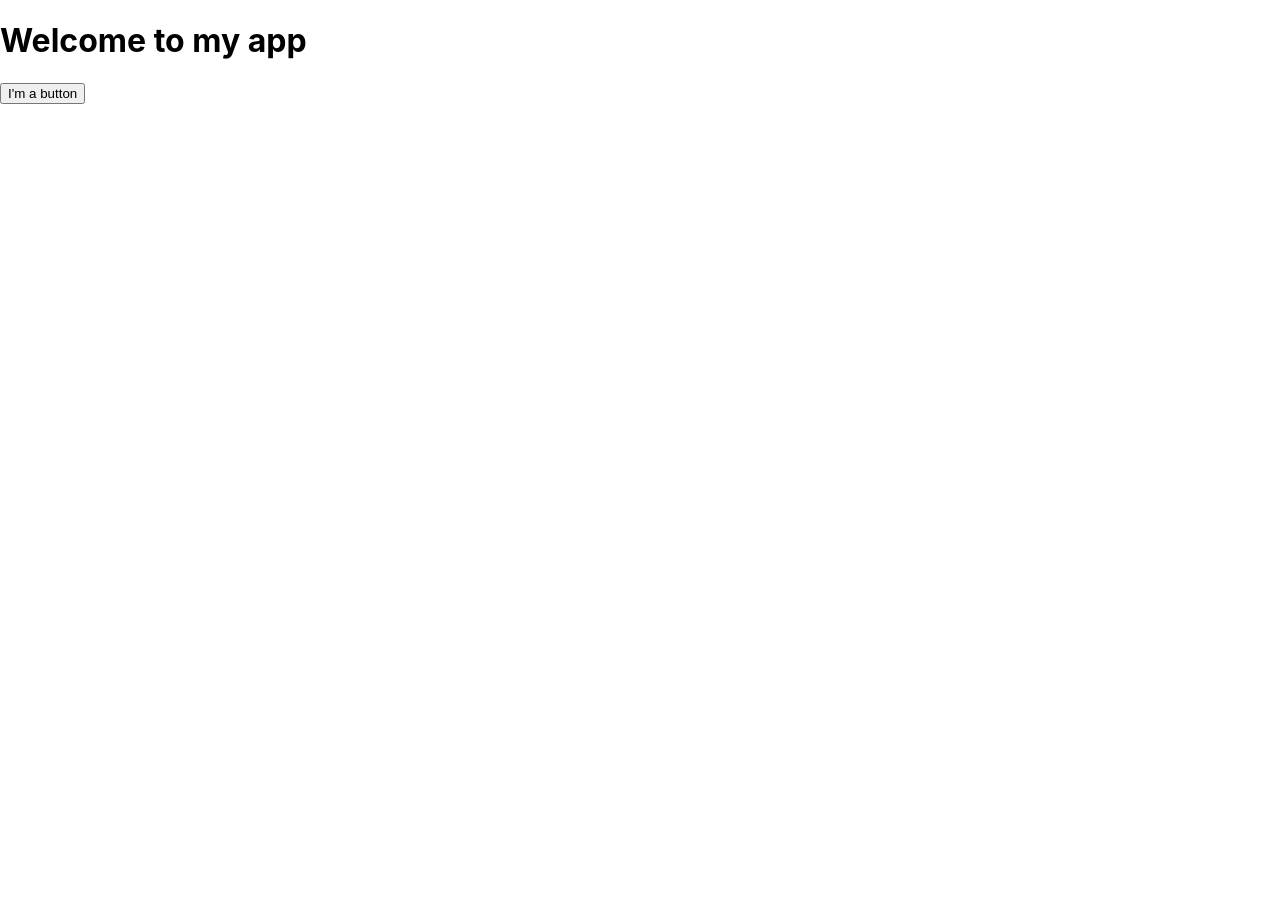
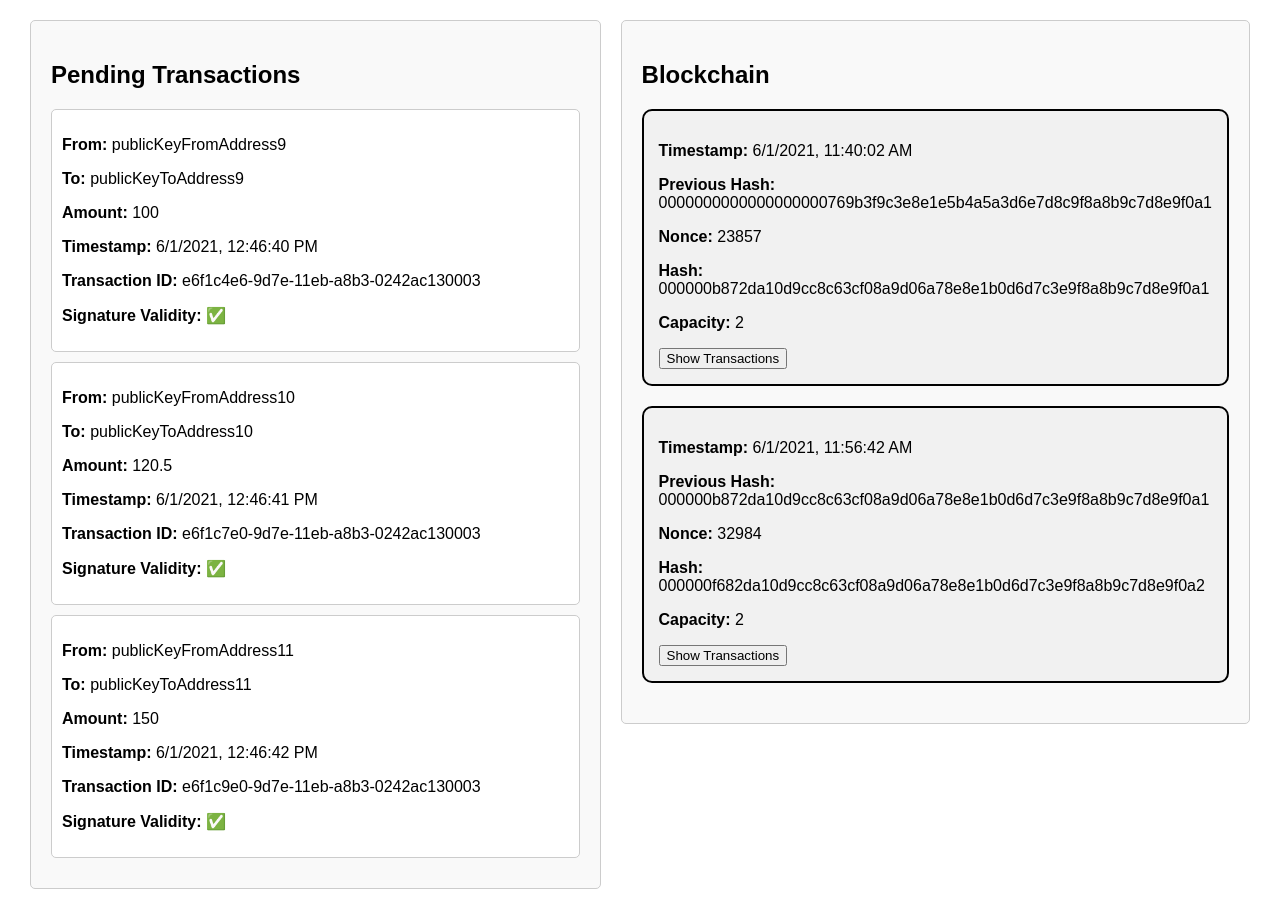
Before and after one commit to okr-go-club/blockchain, a React (Create React App) app in the folder frontend/: page / in a window 1280 px wide. Before the commit the page ends 800 px from the top, so only its background shows below. Built offline with nearby package versions, Linux system fonts and the light colour scheme.

Commit message:
basic layout with containers for transaction pool and blocks

```diff
--- a/frontend/src/App.tsx
+++ b/frontend/src/App.tsx
@@ -1,17 +1,140 @@
 import React from 'react';
-import './App.css';
+import Container from './Container';
+import Block from './Block';
+import Transaction from './Transaction';
 
-function MyButton() {
+const transactions = [
+  {
+    fromAddress: "publicKeyFromAddress9",
+    toAddress: "publicKeyToAddress9",
+    amount: 100.00,
+    timestamp: 1622551600,
+    transactionId: "e6f1c4e6-9d7e-11eb-a8b3-0242ac130003",
+    isSignValid: true
+  },
+  {
+    fromAddress: "publicKeyFromAddress10",
+    toAddress: "publicKeyToAddress10",
+    amount: 120.50,
+    timestamp: 1622551601,
+    transactionId: "e6f1c7e0-9d7e-11eb-a8b3-0242ac130003",
+    isSignValid: true
+  },
+  {
+    fromAddress: "publicKeyFromAddress11",
+    toAddress: "publicKeyToAddress11",
+    amount: 150.00,
+    timestamp: 1622551602,
+    transactionId: "e6f1c9e0-9d7e-11eb-a8b3-0242ac130003",
+    isSignValid: true
+  }
+];
+
+const blocks = [
+  {
+    transactions: [
+      {
+        fromAddress: "publicKeyFromAddress1",
+        toAddress: "publicKeyToAddress1",
+        amount: 50.75,
+        timestamp: 1622547600,
+        transactionId: "b6f1c4e6-9d7e-11eb-a8b3-0242ac130003",
+        signature: "MEUCIQDfZ5x/o/lpZG0mth8xOgzm+KtJZ7ByaHgGJk1N/7jEswIgYDl/0/Z+gYksy20Kr0bF3xMCWYZIo0++Boq/bCds0Lo="
+      },
+      {
+        fromAddress: "publicKeyFromAddress2",
+        toAddress: "publicKeyToAddress2",
+        amount: 20.00,
+        timestamp: 1622547601,
+        transactionId: "b6f1c7e0-9d7e-11eb-a8b3-0242ac130003",
+        signature: "MEQCIFG/6gPY1wvMibF8Ys4/4TR6bPy43DXZjox0xslPBozVAiAhOk0sqw9hf3Ijz/jL/vXTbb/bvc4peh4MnMTrdbO9kg=="
+      }
+    ],
+    timestamp: 1622547602,
+    previousHash: "0000000000000000000769b3f9c3e8e1e5b4a5a3d6e7d8c9f8a8b9c7d8e9f0a1",
+    nonce: 23857,
+    hash: "000000b872da10d9cc8c63cf08a9d06a78e8e1b0d6d7c3e9f8a8b9c7d8e9f0a1",
+    capacity: 2
+  },
+  {
+    transactions: [
+      {
+        fromAddress: "publicKeyFromAddress3",
+        toAddress: "publicKeyToAddress3",
+        amount: 30.50,
+        timestamp: 1622548600,
+        transactionId: "a6f1c4e6-9d7e-11eb-a8b3-0242ac130003",
+        signature: "MEUCIQD4Yt6X5Ov1WxE5/8d5Z5B3b6d7c5e8f9a8b9c7d8e9f0a1AiEA7h1L7g8d5e8f9a8b9c7d8e9f0a1a1b2c3d4e5f6g7h8="
+      },
+      {
+        fromAddress: "publicKeyFromAddress4",
+        toAddress: "publicKeyToAddress4",
+        amount: 45.00,
+        timestamp: 1622548601,
+        transactionId: "a6f1c7e0-9d7e-11eb-a8b3-0242ac130003",
+        signature: "MEQCID1/6gPY1wvMibF8Ys4/4TR6bPy43DXZjox0xslPBozVAiAhOk0sqw9hf3Ijz/jL/vXTbb/bvc4peh4MnMTrdbO9kg=="
+      }
+    ],
+    timestamp: 1622548602,
+    previousHash: "000000b872da10d9cc8c63cf08a9d06a78e8e1b0d6d7c3e9f8a8b9c7d8e9f0a1",
+    nonce: 32984,
+    hash: "000000f682da10d9cc8c63cf08a9d06a78e8e1b0d6d7c3e9f8a8b9c7d8e9f0a2",
+    capacity: 2
+  }
+];
+
+const App: React.FC = () => {
   return (
-    <button>I'm a button</button>
-  );
-}
-
-export default function App() {
-  return (
-    <div>
-      <h1>Welcome to my app</h1>
-      <MyButton />
+    <div style={styles.container}>
+      <div style={styles.sideBySideContainer}>
+        <div style={styles.innerContainer}>
+          <Container title="Pending Transactions">
+            {transactions.map((tx, index) => (
+              <Transaction
+                key={index}
+                fromAddress={tx.fromAddress}
+                toAddress={tx.toAddress}
+                amount={tx.amount}
+                timestamp={tx.timestamp}
+                transactionId={tx.transactionId}
+                isSignValid={tx.isSignValid}
+              />
+            ))}
+          </Container>
+        </div>
+        <div style={styles.innerContainer}>
+          <Container title="Blockchain">
+            {blocks.map((block, index) => (
+              <Block
+                key={index}
+                transactions={block.transactions}
+                timestamp={block.timestamp}
+                previousHash={block.previousHash}
+                nonce={block.nonce}
+                hash={block.hash}
+                capacity={block.capacity}
+              />
+            ))}
+          </Container>
+        </div>
+      </div>
     </div>
   );
-}
+};
+
+const styles = {
+  container: {
+    padding: '20px',
+    fontFamily: 'Arial, sans-serif',
+  } as React.CSSProperties,
+  sideBySideContainer: {
+    display: 'flex',
+    justifyContent: 'space-between',
+  } as React.CSSProperties,
+  innerContainer: {
+    flex: '1',
+    margin: '0 10px',
+  } as React.CSSProperties,
+};
+
+export default App;
--- /dev/null
+++ b/frontend/src/Block.tsx
@@ -0,0 +1,72 @@
+import React, { useState } from 'react';
+import Transaction from './Transaction';
+
+interface TransactionProps {
+  fromAddress: string;
+  toAddress: string;
+  amount: number;
+  timestamp: number;
+  transactionId: string;
+  signature: string;
+}
+
+interface BlockProps {
+  transactions: TransactionProps[];
+  timestamp: number;
+  previousHash: string;
+  nonce: number;
+  hash: string;
+  capacity: number;
+}
+
+const Block: React.FC<BlockProps> = ({ transactions, timestamp, previousHash, nonce, hash, capacity }) => {
+  const [showTransactions, setShowTransactions] = useState(false);
+  const date = new Date(timestamp * 1000).toLocaleString();
+
+  const toggleTransactions = () => {
+    setShowTransactions(!showTransactions);
+  };
+
+  return (
+    <div style={styles.block}>
+      <p><strong>Timestamp:</strong> {date}</p>
+      <p><strong>Previous Hash:</strong> {previousHash}</p>
+      <p><strong>Nonce:</strong> {nonce}</p>
+      <p><strong>Hash:</strong> {hash}</p>
+      <p><strong>Capacity:</strong> {capacity}</p>
+      <button onClick={toggleTransactions}>
+        {showTransactions ? 'Hide Transactions' : 'Show Transactions'}
+      </button>
+      {showTransactions && (
+        <div style={styles.transactions}>
+          {transactions.map((tx, index) => (
+            <Transaction
+              key={index}
+              fromAddress={tx.fromAddress}
+              toAddress={tx.toAddress}
+              amount={tx.amount}
+              timestamp={tx.timestamp}
+              transactionId={tx.transactionId}
+              isSignValid={true}
+            />
+          ))}
+        </div>
+      )}
+    </div>
+  );
+};
+
+const styles = {
+  block: {
+    border: '2px solid black',
+    padding: '15px',
+    marginBottom: '20px',
+    borderRadius: '10px',
+    backgroundColor: '#f1f1f1',
+  } as React.CSSProperties,
+  transactions: {
+    marginTop: '10px',
+  } as React.CSSProperties,
+};
+
+export default Block;
--- /dev/null
+++ b/frontend/src/Container.tsx
@@ -0,0 +1,26 @@
+import React from 'react';
+
+interface ContainerProps {
+  title: string;
+  children: React.ReactNode;
+}
+
+const Container: React.FC<ContainerProps> = ({ title, children }) => {
+  return (
+    <div style={styles.container}>
+      <h2>{title}</h2>
+      {children}
+    </div>
+  );
+};
+
+const styles = {
+  container: {
+    border: '1px solid #ccc',
+    padding: '20px',
+    borderRadius: '5px',
+    backgroundColor: '#f9f9f9',
+  } as React.CSSProperties,
+};
+
+export default Container;
--- /dev/null
+++ b/frontend/src/Transaction.tsx
@@ -0,0 +1,37 @@
+import React from 'react';
+
+interface TransactionProps {
+  fromAddress: string;
+  toAddress: string;
+  amount: number;
+  timestamp: number;
+  transactionId: string;
+  isSignValid: boolean;
+}
+
+const Transaction: React.FC<TransactionProps> = ({ fromAddress, toAddress, amount, timestamp, transactionId, isSignValid }) => {
+  const date = new Date(timestamp * 1000).toLocaleString();
+
+  return (
+    <div style={styles.transaction}>
+      <p><strong>From:</strong> {fromAddress}</p>
+      <p><strong>To:</strong> {toAddress}</p>
+      <p><strong>Amount:</strong> {amount}</p>
+      <p><strong>Timestamp:</strong> {date}</p>
+      <p><strong>Transaction ID:</strong> {transactionId}</p>
+      <p><strong>Signature Validity:</strong> {isSignValid ? '✅' : '❌'}</p>
+    </div>
+  );
+};
+
+const styles = {
+  transaction: {
+    border: '1px solid #ccc',
+    padding: '10px',
+    marginBottom: '10px',
+    borderRadius: '5px',
+    backgroundColor: '#fff',
+  } as React.CSSProperties,
+};
+
+export default Transaction;
```
Also changed, not shown: 2 other files (tests, documents, lock files or other folders).
